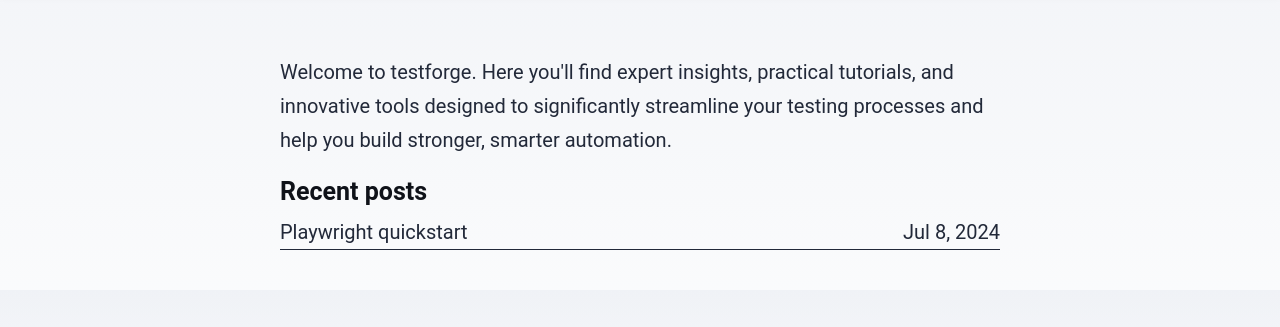
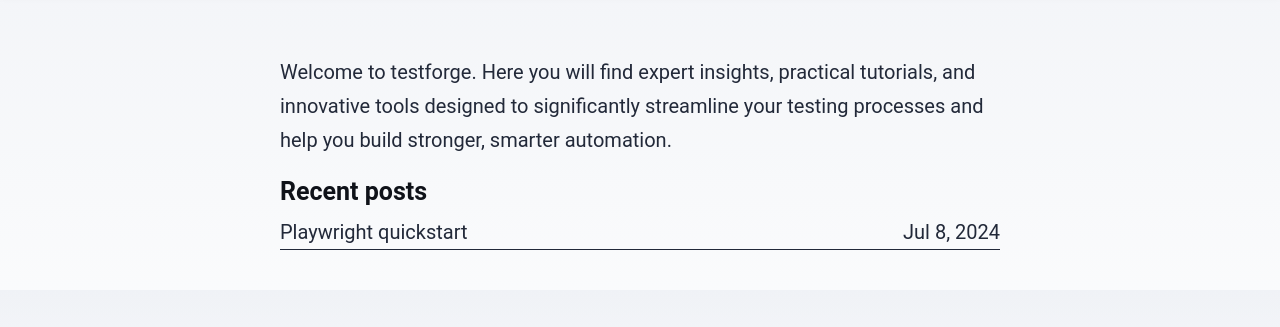
Before and after one commit to testforgeio/testforge.blog, a plain HTML site: page index.html in a window 1280 px wide. Shown: the part 83-410 px from the top of the page. Drawn offline with Linux system fonts and the light colour scheme.

Commit message:
Deploy from source repo

```diff
--- a/index.html
+++ b/index.html
@@ -3,7 +3,7 @@
 [data-astro-image]{width:100%;height:auto;object-fit:var(--fit);object-position:var(--pos);aspect-ratio:var(--w) / var(--h)}[data-astro-image=responsive]{max-width:calc(var(--w) * 1px);max-height:calc(var(--h) * 1px)}[data-astro-image=fixed]{width:calc(var(--w) * 1px);height:calc(var(--h) * 1px)}
 </style></head> <body> <header data-astro-cid-3ef6ksr2> <nav data-astro-cid-3ef6ksr2> <div class="logo" data-astro-cid-3ef6ksr2> <img src="/anvil-logo-small.png" alt="" data-astro-cid-3ef6ksr2> <h2 data-astro-cid-3ef6ksr2> <a href="/" data-astro-cid-3ef6ksr2>testforge</a> </h2> </div> <div class="internal-links" data-astro-cid-3ef6ksr2> <a href="/" class="active" data-astro-cid-3ef6ksr2="true" data-astro-cid-eimmu3lg> Home </a>  <a href="/blog" data-astro-cid-3ef6ksr2="true" data-astro-cid-eimmu3lg> Blog </a>  </div> </nav> </header>   <main data-astro-cid-j7pv25f6> <p data-astro-cid-j7pv25f6>
 Welcome to testforge.
-      Here you'll find expert insights, practical tutorials, and innovative tools designed to significantly streamline
+      Here you will find expert insights, practical tutorials, and innovative tools designed to significantly streamline
       your testing processes and help you build stronger, smarter automation.
 </p> <h5 data-astro-cid-j7pv25f6>Recent posts</h5> <div class="recent-posts" data-astro-cid-j7pv25f6> <a href="/blog/001-playwright-quickstart/" data-astro-cid-j7pv25f6> <div class="post-item" data-astro-cid-j7pv25f6> Playwright quickstart <time datetime="2024-07-08T00:00:00.000Z"> Jul 8, 2024 </time> </div> </a> </div> </main>  <footer data-astro-cid-sz7xmlte> <div data-astro-cid-sz7xmlte>
 &copy; 2025 testforge. All rights reserved.
```
